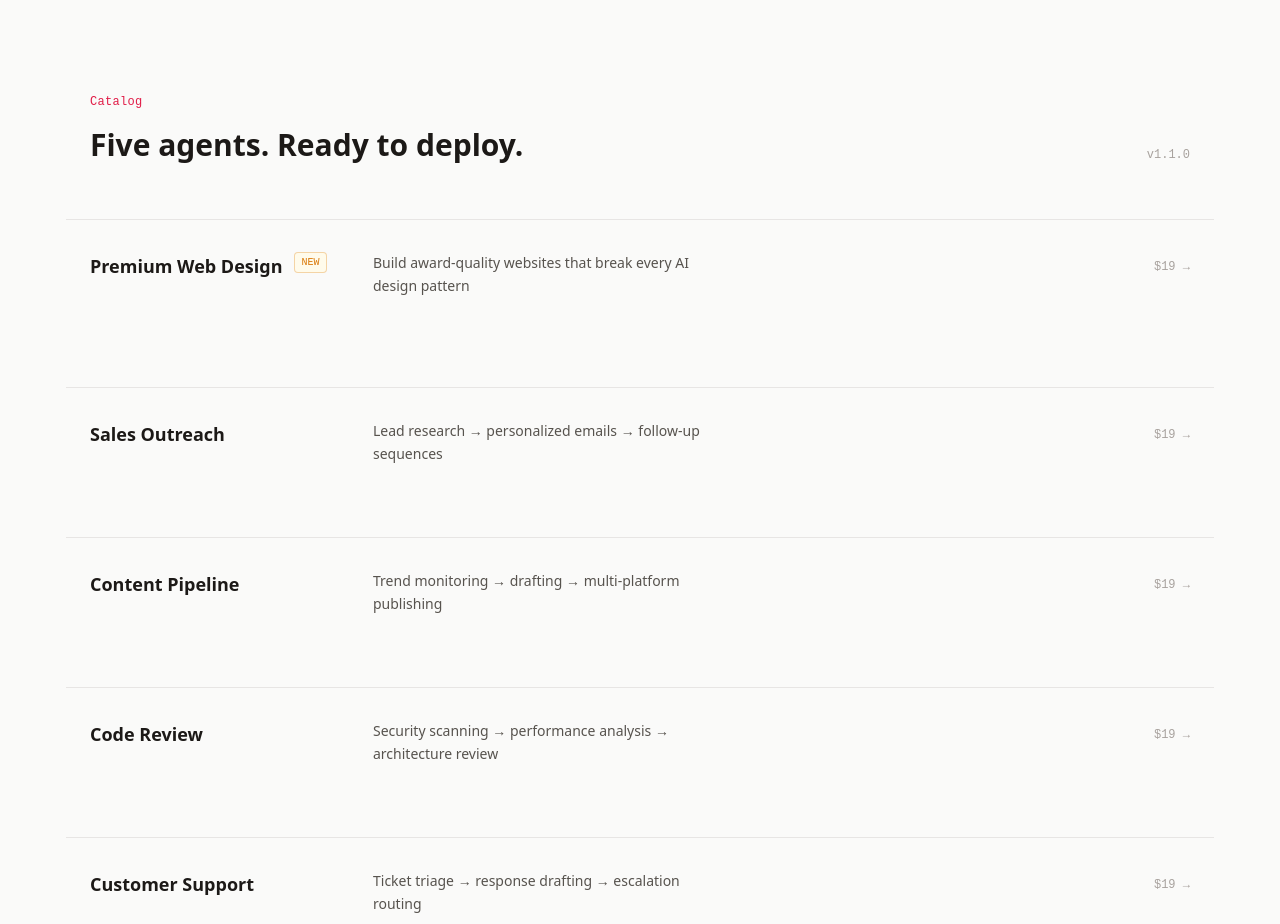
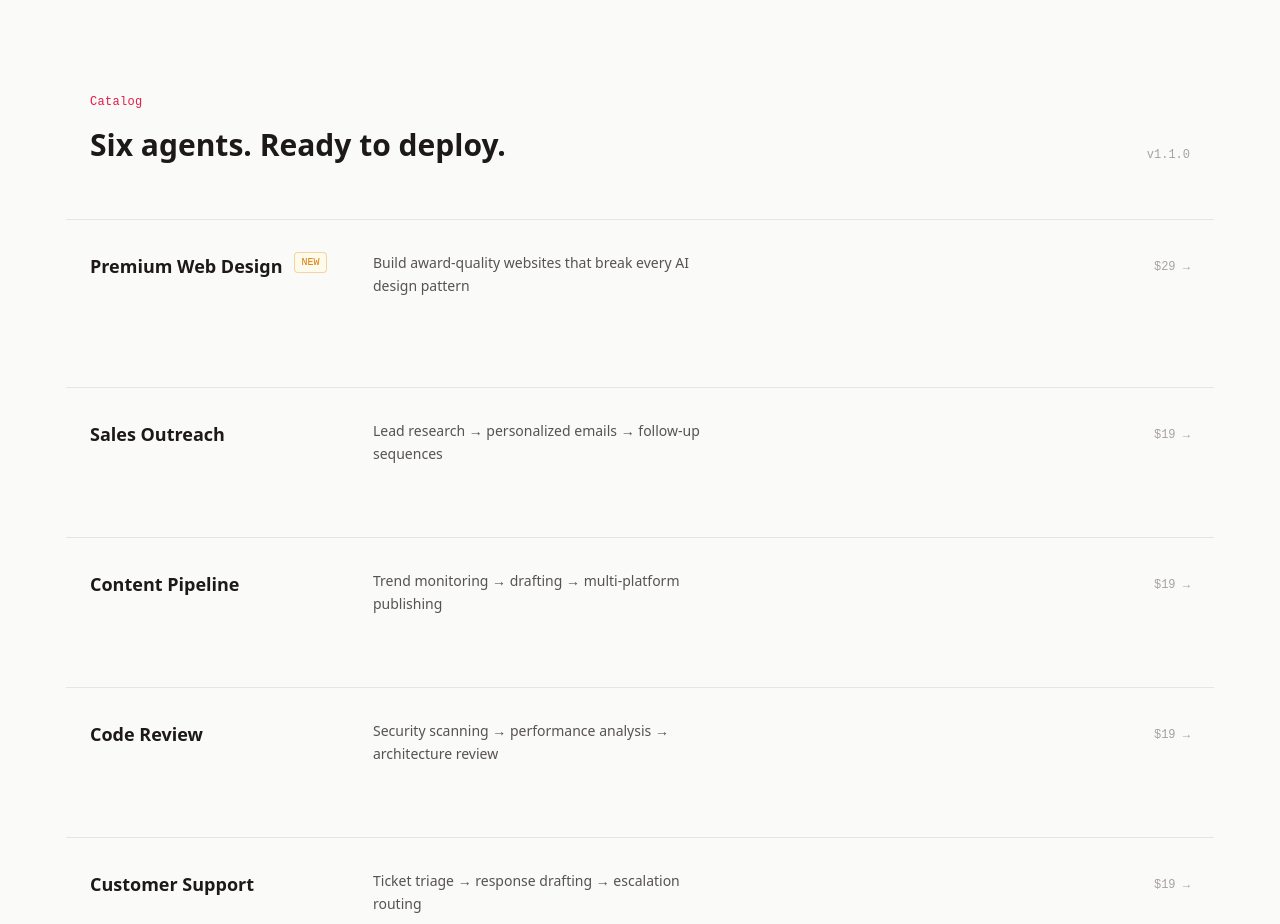
Before and after one commit to rbackus2000/lucidstack-skill-packs, a Next.js app: page / in a window 1280 px wide. Shown: the part 1480-2404 px from the top of the page. Built offline with nearby package versions, Linux system fonts and the light colour scheme.

Commit message:
fix: Premium Web Design shows 9, catalog says Six agents

```diff
--- a/app/page.js
+++ b/app/page.js
@@ -372,7 +372,7 @@ export default function Home() {
               <div className="flex items-end justify-between mb-14">
                 <div>
                   <p className="mono text-[12px] tracking-wide text-[var(--accent)] font-medium mb-4">Catalog</p>
-                  <h2 className="text-3xl font-bold">Five agents. Ready to deploy.</h2>
+                  <h2 className="text-3xl font-bold">Six agents. Ready to deploy.</h2>
                 </div>
                 <p className="mono text-xs text-[var(--text-3)]">v1.1.0</p>
               </div>
@@ -437,7 +437,7 @@ export default function Home() {
                           onClick={() => handleCheckout(skill.priceId, skill.name)}
                           disabled={loading === skill.name}
                           className="mono text-[12px] font-medium text-[var(--text-3)] group-hover:text-[var(--text)] transition-colors disabled:opacity-40">
-                          {loading === skill.name ? '...' : '$19 →'}
+                          {loading === skill.name ? '...' : skill.featured ? '$29 →' : '$19 →'}
                         </button>
                       )}
                     </div>
```
